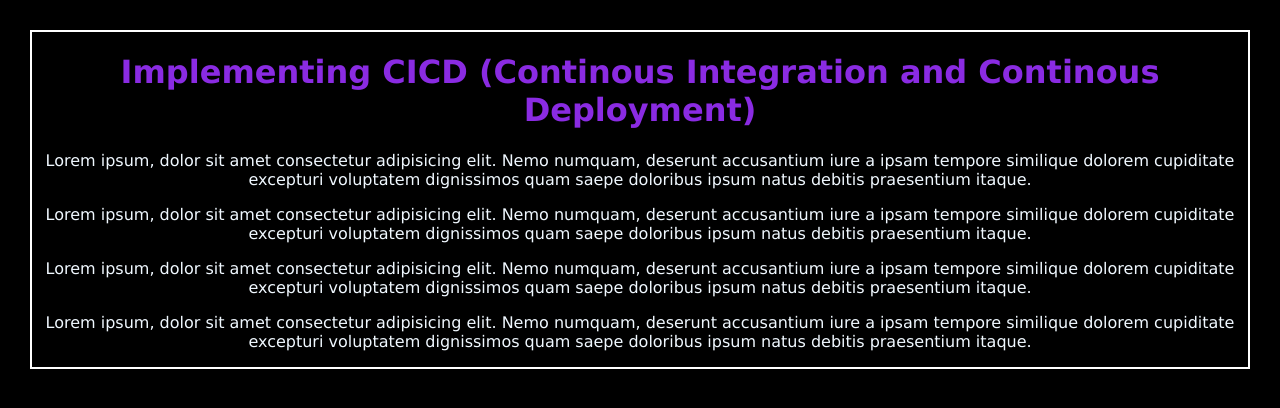
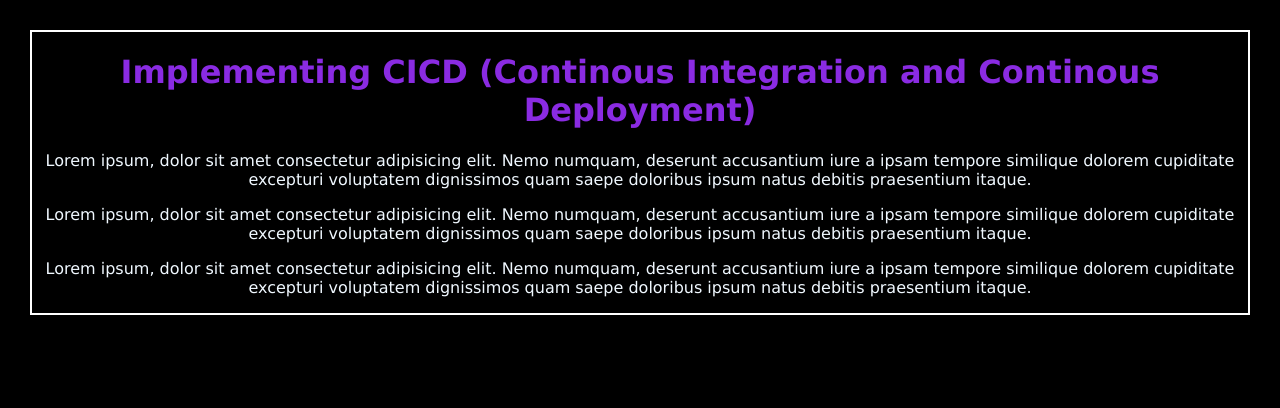
Before and after one commit to hudashahid21/CICD, a plain HTML site: page index.html in a window 1280 px wide. Drawn offline with Linux system fonts and the light colour scheme.

Commit message:
completed

```diff
--- a/index.html
+++ b/index.html
@@ -12,6 +12,5 @@
     <p>Lorem ipsum, dolor sit amet consectetur adipisicing elit. Nemo numquam, deserunt accusantium iure a ipsam tempore similique dolorem cupiditate excepturi voluptatem dignissimos quam saepe doloribus ipsum natus debitis praesentium itaque.</p>
     <p>Lorem ipsum, dolor sit amet consectetur adipisicing elit. Nemo numquam, deserunt accusantium iure a ipsam tempore similique dolorem cupiditate excepturi voluptatem dignissimos quam saepe doloribus ipsum natus debitis praesentium itaque.</p>
     <p>Lorem ipsum, dolor sit amet consectetur adipisicing elit. Nemo numquam, deserunt accusantium iure a ipsam tempore similique dolorem cupiditate excepturi voluptatem dignissimos quam saepe doloribus ipsum natus debitis praesentium itaque.</p>
-    <p>Lorem ipsum, dolor sit amet consectetur adipisicing elit. Nemo numquam, deserunt accusantium iure a ipsam tempore similique dolorem cupiditate excepturi voluptatem dignissimos quam saepe doloribus ipsum natus debitis praesentium itaque.</p>
 </body>
 </html>
```
